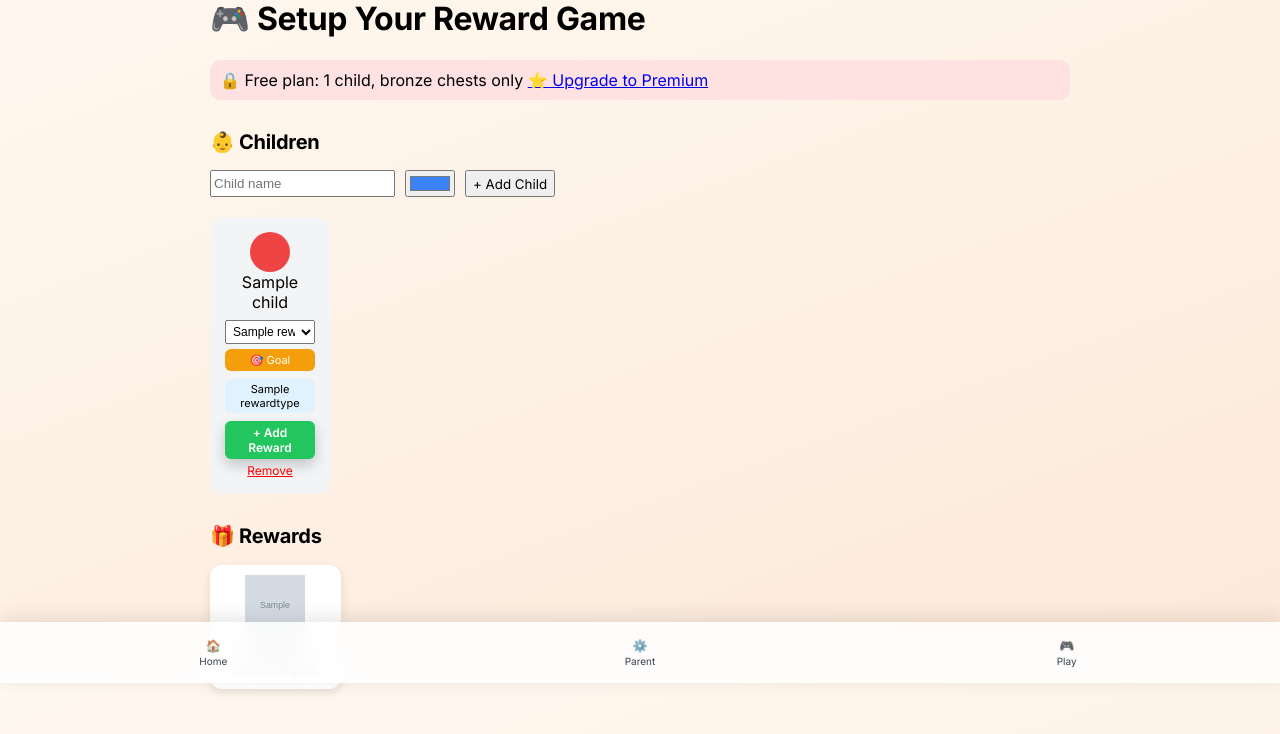
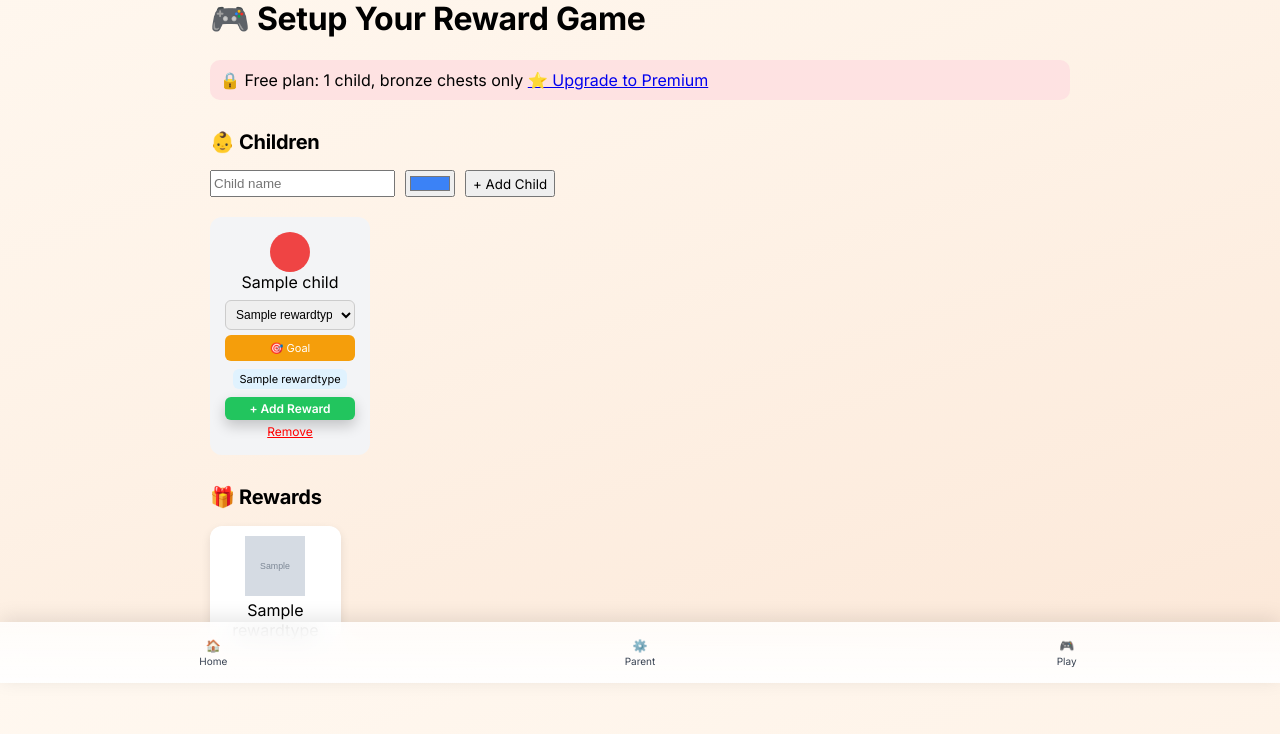
Before and after one commit to KevinCranfield/rewardApp, a Django app: page /setup/ in a window 1280 px wide. Shown: the part 117-851 px from the top of the page. After the commit the page ends 800 px from the top, so only its background shows below. Run offline with Django 5.2, Linux system fonts and the light colour scheme; a user stored in the database is signed in; tables that the repository leaves empty hold one stand-in row (values such as "Sample post"); grey boxes marked "Sample" are stand-in pictures.

Commit message:
updated models setup game

```diff
--- a/game/templates/game/setup.html
+++ b/game/templates/game/setup.html
@@ -35,7 +35,7 @@
             {% csrf_token %}
             <input type="hidden" name="child_id" value="{{ child.id }}">
 
-            <select name="reward_id">
+            <select name="reward_id" required>
               <option value="">Select goal</option>
               {% for reward in rewards %}
                 <option value="{{ reward.id }}"
@@ -118,7 +118,7 @@
   padding: 15px;
   border-radius: 12px;
   text-align: center;
-  width: 120px;
+  width: 160px;
   min-height: 220px;
 }
 
@@ -174,7 +174,10 @@
 
   .main-reward-form select {
     font-size: 12px;
-    padding: 3px;
+    padding: 6px;
+    width: 100%;
+    border-radius: 6px;
+    border: 1px solid #ccc;
   }
 
   .main-reward-form button {
@@ -183,8 +186,9 @@
     color: white;
     border: none;
     border-radius: 6px;
-    padding: 4px;
+    padding: 6px;
     cursor: pointer;
+    width: 100%;
   }
 
   .main-reward-form button:hover {
```
